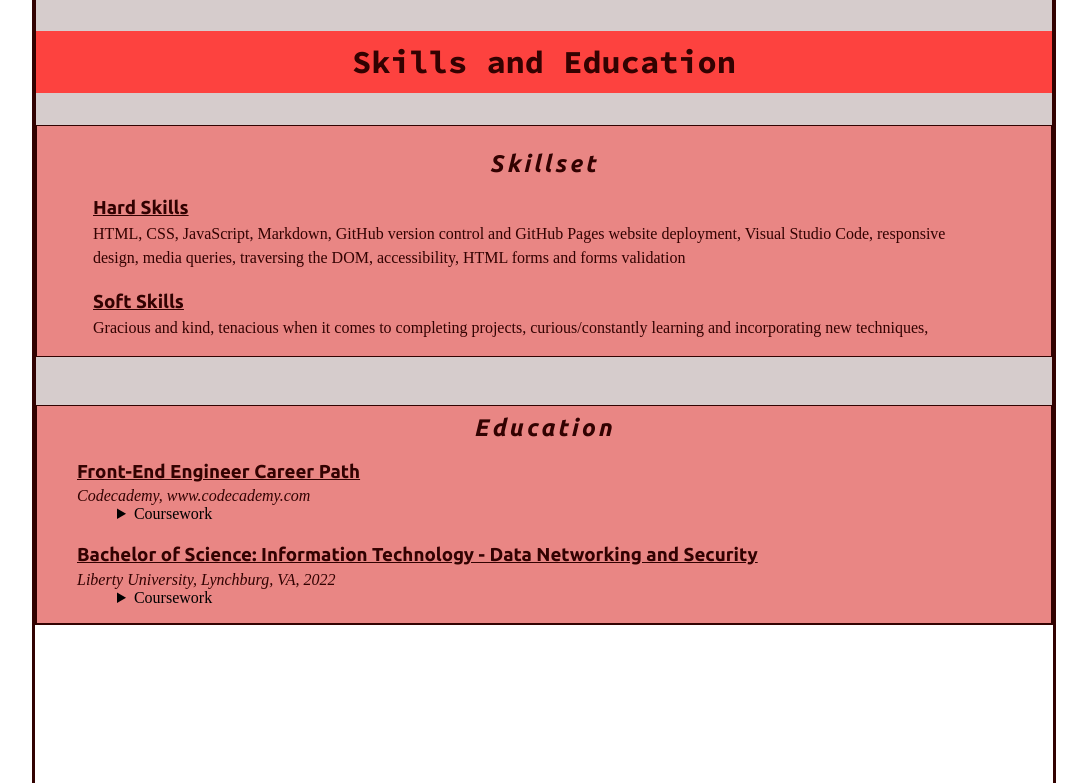
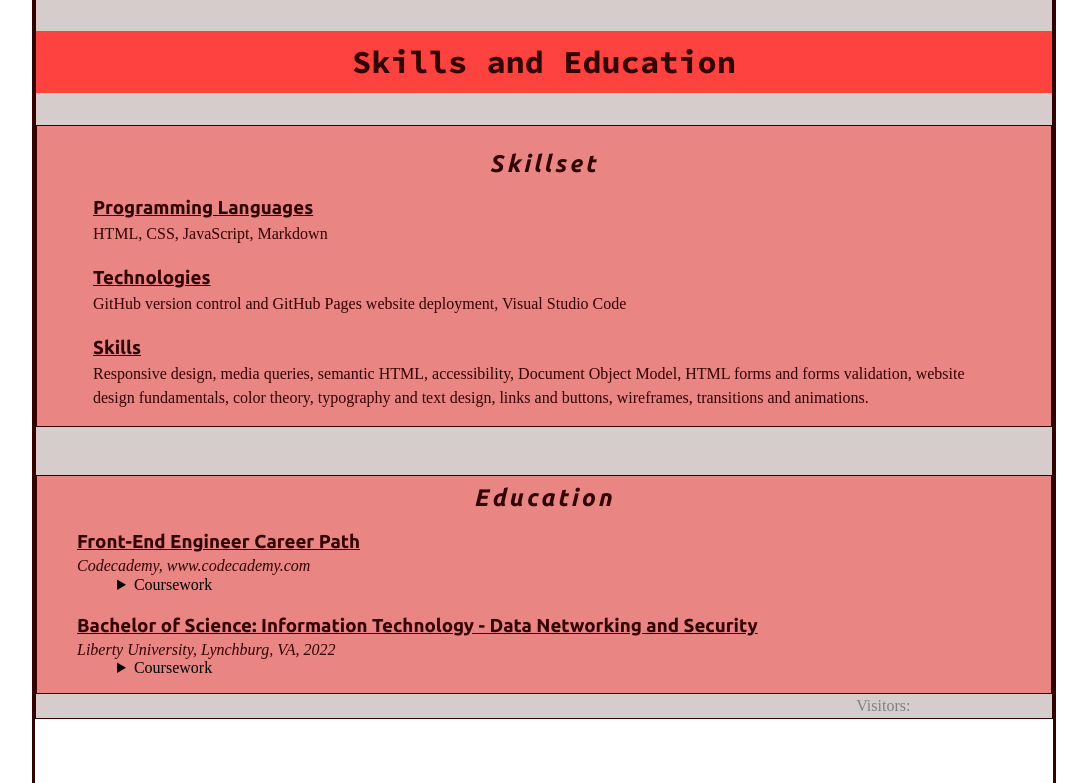
Before and after one commit to bryl10m/bryl10m.github.io, a plain HTML site: page mobileindex.html in a window 1280 px wide. Shown: the part 2017-2800 px from the top of the page, without its empty margins (96-1183 px from the left). Drawn offline with Linux system fonts and the light colour scheme.

Commit message:
nav buttons, skills wording updated

```diff
--- a/mobileindex.html
+++ b/mobileindex.html
@@ -79,11 +79,14 @@
 
                 <article class="skillset">
                     <h2>Skillset</h2>
-                    <h3>Hard Skills</h3>
-                    <p>HTML, CSS, JavaScript, Markdown, GitHub version control and GitHub Pages website deployment, Visual Studio Code, responsive design, media queries, traversing the DOM, accessibility, HTML forms and forms validation </p>
+                    <h3>Programming Languages</h3>
+                    <p>HTML, CSS, JavaScript, Markdown</p>
                     <br>
-                    <h3>Soft Skills</h3>
-                    <p>Gracious and kind, tenacious when it comes to completing projects, curious/constantly learning and incorporating new techniques,  </p>
+                    <h3>Technologies</h3>
+                    <p>GitHub version control and GitHub Pages website deployment, Visual Studio Code</p>
+                    <br>
+                    <h3>Skills</h3>
+                    <p>Responsive design, media queries, semantic HTML, accessibility, Document Object Model, HTML forms and forms validation, website design fundamentals, color theory, typography and text design, links and buttons, wireframes, transitions and animations. </p>
                 </article>
 
                 <article class="education">
@@ -101,8 +104,9 @@
                             <br>Cisco Networking Academy: Routing and Switching Essentials, Introduction to Networks, and
                             CCNAv7: Enterprise Networking, Security, and Automation <br>
                             Network Security, Information Security, Security Policy Writing and Cybersecurity/Ethical Hacking</details>
-            </section>
+                </article>
 
+                <p class="counter">Visitors: <span id="visits"></span></p>
 
 
         <footer id="contact">
--- a/mobilestyle.css
+++ b/mobilestyle.css
@@ -77,6 +77,7 @@ body {
 ul {
     display: flex;
     flex-wrap: wrap;
+    justify-content: space-around;
     text-align: center;
 }
 
@@ -109,6 +110,8 @@ li:active {
     box-shadow: none;
     border-bottom: none;
     border-top: none;
+    font-weight: 500;
+    font-size: 1rem;
 }
 
 
@@ -199,6 +202,9 @@ main {
 }
 
 .counter {
+    position: relative;
+    right: 10%;
+    bottom: 0;
     text-align: right;
     color: gray;
 }
@@ -389,7 +395,7 @@ details {
         margin-bottom: 3rem;
         position: fixed;
         top: 0;
-        left: 10%;
+        left: 9%;
         width: 50%;
         min-width: 10%;
     }
```
